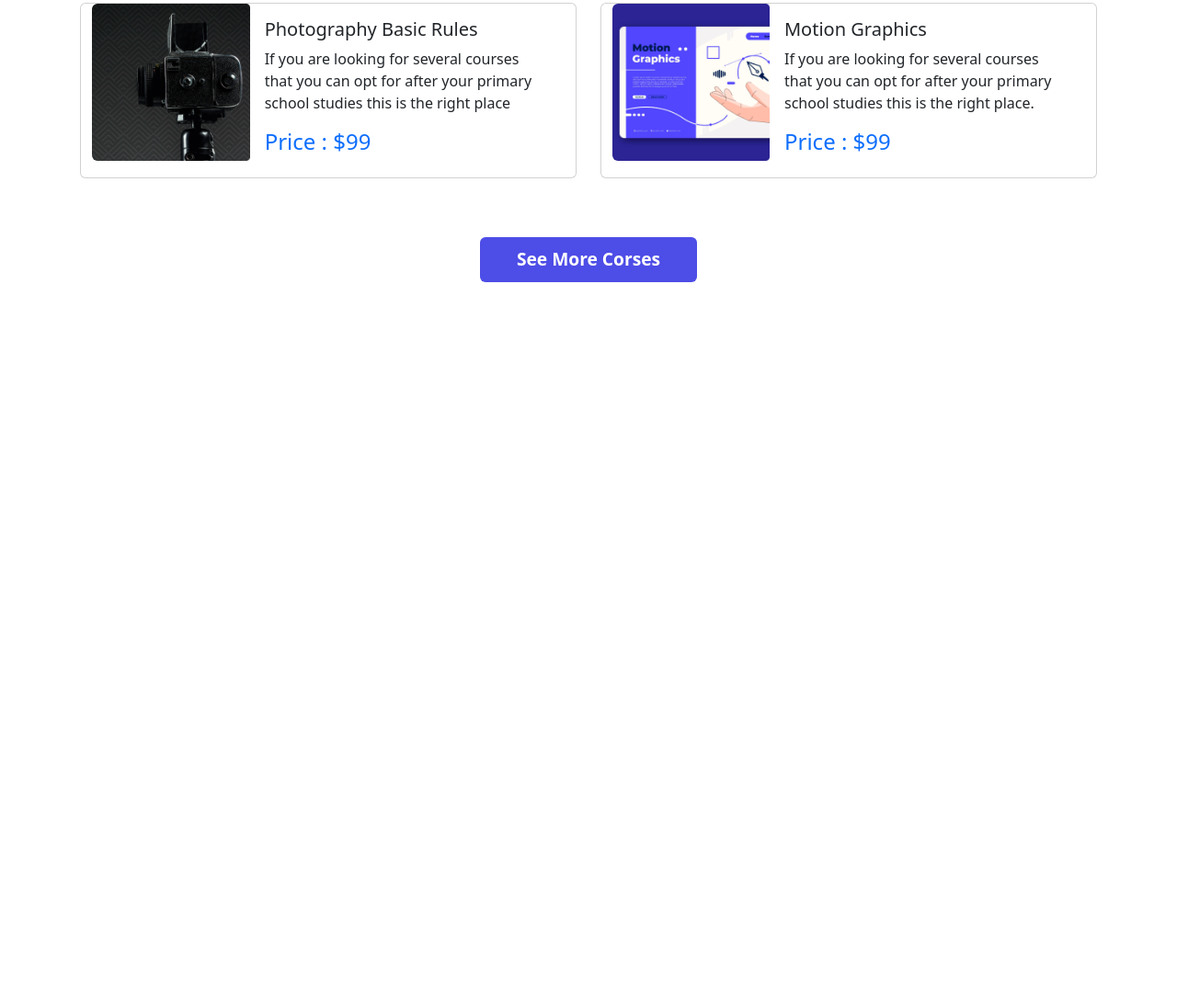
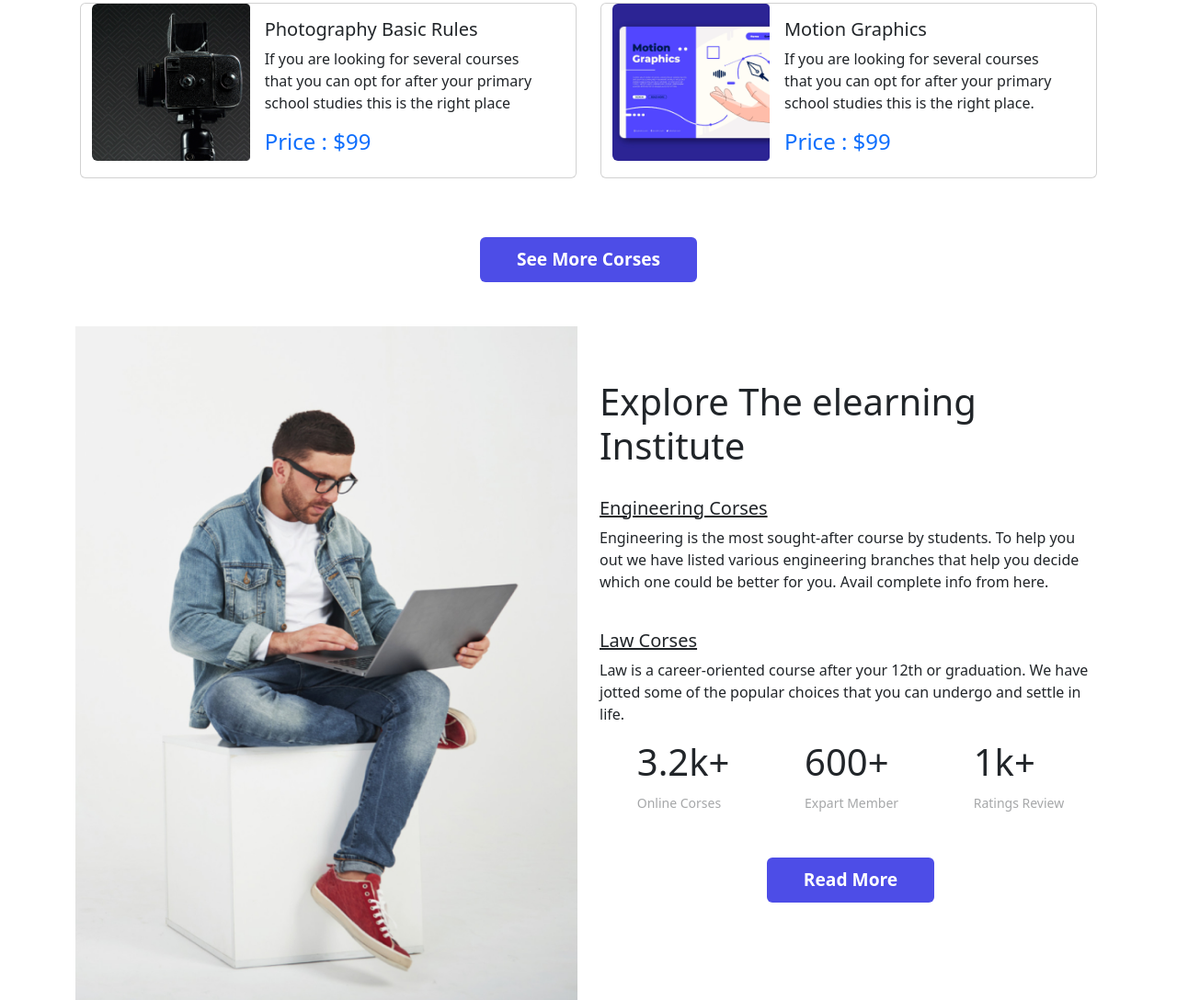
Before and after one commit to Mr-Rahman786/proedu, a plain HTML site: page index.html in a window 1280 px wide. Shown: the part 1276-2364 px from the top of the page at 92% size. Before the commit the page ends 1631 px from the top, so only its background shows below. Drawn offline with nearby package versions, Linux system fonts and the light colour scheme.

Commit message:
added cliaring institute section

```diff
--- a/index.html
+++ b/index.html
@@ -206,7 +206,43 @@
     </div>
     <!-- corse section finished -->
 
-    <!--  -->
+    <!-- third section start -->
+    <section class="container">
+        <div class="row row-cols-1 row-cols-md-2 row-cols-lg-2 row-cols-sm-1 d-flex align-items-center">
+            <div class="col">
+                <img class="img-fluid" src="images/working.png" alt="">
+            </div>
+            <div class="col">
+                <h1 class="explore-clierence">Explore The elearning
+                Institute</h1>
+                <br>
+                <h5><u>Engineering Corses</u></h5>
+                <p>Engineering is the most sought-after course by students. To help you out we have listed various engineering branches
+                that help you decide which one could be better for you. Avail complete info from here.</p>
+                <br>
+                <h5><u>Law Corses</u></h5>
+                <p>Law is a career-oriented course after your 12th or graduation. We have jotted some of the popular choices that you can
+                undergo and settle in life.</p>
+                <div class="d-flex justify-content-around">
+                    <div>
+                        <h1>3.2k+</h2>
+                        <small>Online Corses</small>
+                    </div>
+                    <div>
+                        <h1>600+</h1>
+                        <small>Expart Member</small>
+                    </div>
+                    <div>
+                        <h1>1k+</h1>
+                        <small>Ratings Review</small>
+                    </div>
+                </div>
+                <div class="d-flex justify-content-center my-5">
+                    <button class="see-more-Corses flex"><a target="_blank" href="https://10minuteschool.com/?utm_source=google&utm_medium=cpc&utm_campaign=na_branddefence_search_rsa_maxconversions(tcpa)_conversion&utm_content=txt_na_na&utm_term=1p_detailed_demo%20inmkt%20aff_all_18-54&campaign=google-ads&type=search&gclid=Cj0KCQjw39uYBhCLARIsAD_SzMR40EZBmM9daaORlIdlE1QbqQGW6ebuW2J124JW9bopql9HwZouy38aApDaEALw_wcB">Read More</a></button>
+                </div>
+            </div>
+        </div>
+    </section>
     <!-- bootstrap js cdn -->
     <script src="https://cdn.jsdelivr.net/npm/bootstrap@5.2.0/dist/js/bootstrap.bundle.min.js"
         integrity="sha384-A3rJD856KowSb7dwlZdYEkO39Gagi7vIsF0jrRAoQmDKKtQBHUuLZ9AsSv4jD4Xa"
--- a/style.css
+++ b/style.css
@@ -114,7 +114,14 @@
     color: white;
     border-radius: 6px;
 }
-
+.see-more-Corses a{
+    text-decoration: none;
+    color: white;
+}
+/* third Sections */
+small{
+    opacity: 0.4;
+}
 
 /* tablet-view */
 @media screen and (min-width:577px) and (max-width:820px) {
```
